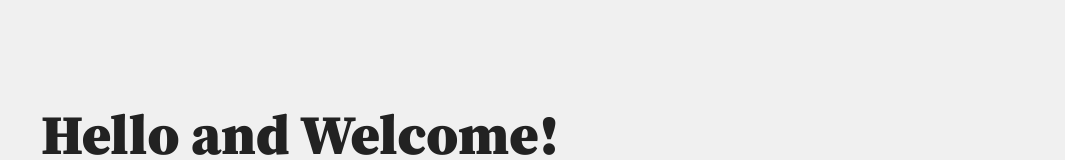
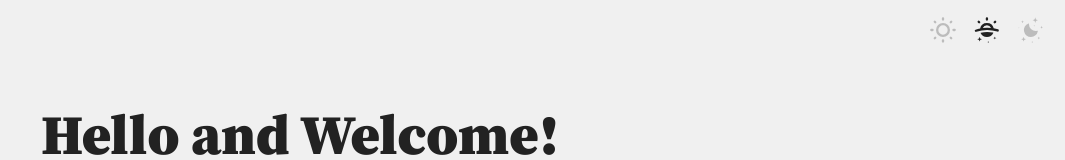
Before and after one commit to taikn/adding-dark-mode-final, a Gatsby app: page / in a window 1280 px wide. Shown: the top 160 px of the page, without its empty margins (215-1280 px from the left). Built offline with nearby package versions, Linux system fonts and the light colour scheme.

Commit message:
Small fixes around localStorage check function
+ Fixed getSwitchMode in ModeControls

```diff
--- a/src/components/ModeControls/index.js
+++ b/src/components/ModeControls/index.js
@@ -16,7 +16,8 @@ const saveSwitchMode = (switchMode) => {
 
 const getSwitchMode = () => {
   if (typeof window === 'undefined') return undefined
-  if (storageAvailable) {
+  if (storageAvailable &&
+      window.localStorage.getItem('switchMode')) {
     return window.localStorage.getItem('switchMode')
   } else {
     return 'auto'
--- a/src/utils.js
+++ b/src/utils.js
@@ -11,7 +11,7 @@ const localStorageCheck = () => {
       e.code === 1014 ||
       e.name === 'QuotaExceededError' ||
       e.name === 'NS_ERROR_DOM_QUOTA_REACHED') &&
-      (storage && storage.length !== 0)
+      (window.localStorage && window.localStorage.length !== 0)
   }
 }
 
--- a/static/scripts/switchmode.js
+++ b/static/scripts/switchmode.js
@@ -13,7 +13,7 @@
           e.code === 1014 ||
           e.name === 'QuotaExceededError' ||
           e.name === 'NS_ERROR_DOM_QUOTA_REACHED') &&
-          (storage && storage.length !== 0);
+          (window.localStorage && window.localStorage.length !== 0);
       }
     }
     function getSwitchMode () {
```
